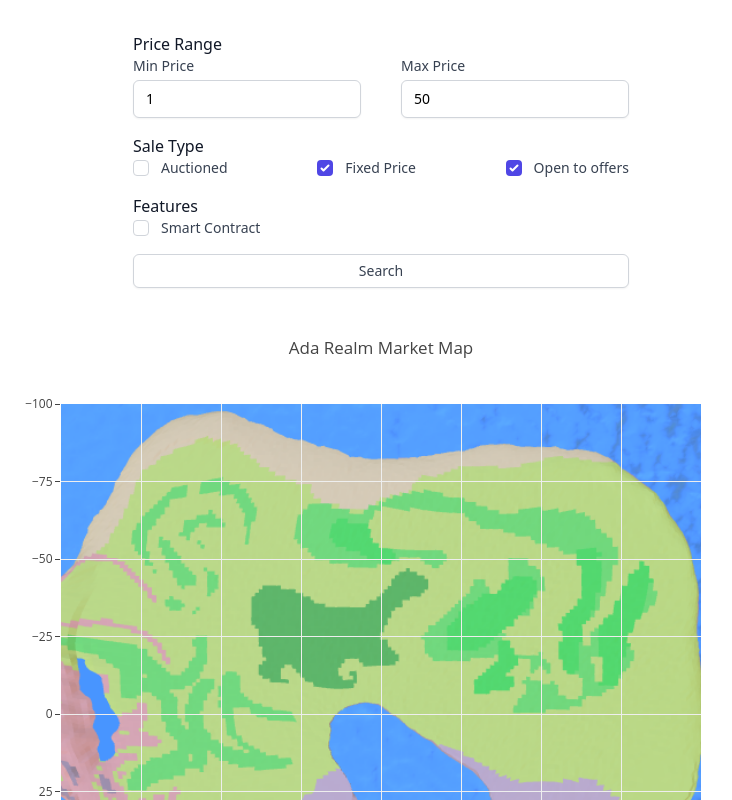
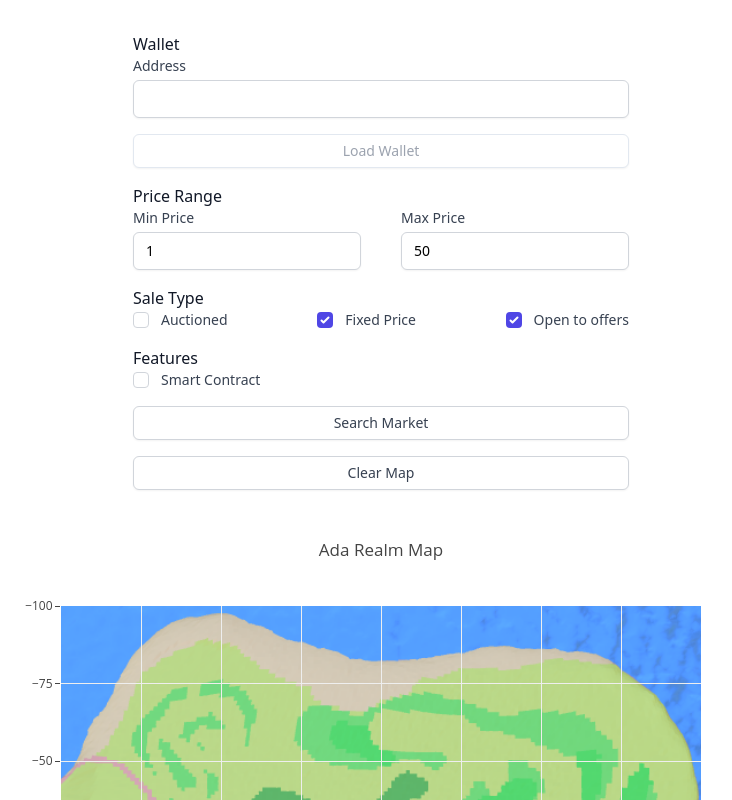
Before and after one commit to jurgel/adarealm-market-map, a Vue app: page / in a window 1280 px wide. Shown: the top 800 px of the page, without its empty margins (259-991 px from the left). Built offline with nearby package versions, Linux system fonts and the light colour scheme; a web font is replaced by a local one.

Commit message:
map add search by wallet address

```diff
--- a/src/components/Map.vue
+++ b/src/components/Map.vue
@@ -10,6 +10,8 @@ const plot = ref(null)
 
 defineExpose({ plot })
 
+const adarealmPolicy =
+  'b5240b3ae40bca2cc56b0fdfd7553724ccd18c56a98937d6b6f76265'
 const minX = -100
 const maxX = 100
 const minY = -100
@@ -27,10 +29,23 @@ const plotData = [
       '<b>%{text.name}</b><br><br>Plot %{x}, %{y}<br>Price: %{z}' +
       '<extra></extra>',
   },
+  {
+    x: [],
+    y: [],
+    text: [],
+    mode: 'markers',
+    type: 'scatter',
+    marker: {
+      size: 6,
+      color: 'rgb(204, 0, 255)',
+    },
+    hovertemplate:
+      '<b>%{text.name}</b><br><br>Plot %{x}, %{y}' + '<extra></extra>',
+  },
 ]
 
 const plotLayout = {
-  title: 'Ada Realm Market Map',
+  title: 'Ada Realm Map',
   xaxis: {
     range: [minX, maxX],
     fixedrange: true,
@@ -72,6 +87,7 @@ let saleTypeListing = ref(true)
 let saleTypeOffer = ref(true)
 let saleTypeAuction = ref(false)
 let featureSmartContract = ref(false)
+let walletAddress = ref('')
 
 let curRequestId = 0
 let curPriceMin = priceMin.value
@@ -84,6 +100,7 @@ let curFeatureSmartContract = featureSmartContract.value
 let loadingItemCount = ref(0)
 let loadingPage = ref(1)
 let loadingMaxPage = ref(0)
+let walletAssetCount = ref(0)
 
 for (var i = minX; i <= maxX; i++) {
   plotData[0].x.push(i)
@@ -93,7 +110,7 @@ for (var i = minY; i <= maxY; i++) {
   plotData[0].y.push(i)
 }
 
-const loadCnft = function (page) {
+const apiCnft = function (page) {
   const saleTypes = []
   if (curSaleTypeListing) {
     saleTypes.push('listing')
@@ -106,7 +123,7 @@ const loadCnft = function (page) {
   }
 
   return axios.post('https://api.cnft.io/market/listings', {
-    search: 'b5240b3ae40bca2cc56b0fdfd7553724ccd18c56a98937d6b6f76265',
+    search: adarealmPolicy,
     types: saleTypes,
     project: 'Ada Realm',
     sort: { _id: -1 },
@@ -120,9 +137,9 @@ const loadCnft = function (page) {
   })
 }
 
-const loadCnftAll = function (requestId, page) {
+const loadCnft = function (requestId, page) {
   loadingPage.value = page
-  loadCnft(page)
+  apiCnft(page)
     .then((response) => {
       if (
         requestId === curRequestId &&
@@ -146,7 +163,7 @@ const loadCnftAll = function (requestId, page) {
         Plotly.redraw('plot')
 
         if (page < loadingMaxPage.value) {
-          loadCnftAll(requestId, page + 1)
+          loadCnft(requestId, page + 1)
         }
       }
     })
@@ -179,7 +196,58 @@ const loadMarketData = function () {
   curFeatureSmartContract = featureSmartContract.value
 
   resetMarketData()
-  loadCnftAll(curRequestId, 1)
+  loadCnft(curRequestId, 1)
+}
+
+const apiPoolWallet = function () {
+  return axios.get('https://pool.pm/wallet/' + walletAddress.value)
+}
+
+const loadPoolWallet = function () {
+  walletAssetCount.value = 0
+  if (walletAddress.value.length > 0) {
+    apiPoolWallet()
+      .then((response) => {
+        if (response && response.data && response.data.tokens) {
+          response.data.tokens.forEach((el) => {
+            if (el.policy === adarealmPolicy) {
+              const ty = el.metadata.Coordinates.y
+              const tx = el.metadata.Coordinates.x
+              plotData[1].y.push(ty)
+              plotData[1].x.push(tx)
+              plotData[1].text.push({
+                name: el.name,
+              })
+
+              walletAssetCount.value++
+            }
+          })
+
+          Plotly.redraw('plot')
+        }
+      })
+      .catch((error) => {
+        console.log(error)
+      })
+  }
+}
+
+const resetWalletData = function () {
+  plotData[1].y = []
+  plotData[1].x = []
+}
+
+const loadWalletData = function () {
+  resetWalletData()
+  loadPoolWallet()
+}
+
+const clearMap = function () {
+  curRequestId++
+  resetMarketData()
+  resetWalletData()
+
+  Plotly.redraw('plot')
 }
 
 onMounted(() => {
@@ -195,6 +263,48 @@ onMounted(() => {
 
 <template>
   <div class="container mx-auto my-8">
+    <!-- Wallet Form -->
+    <div class="max-w-lg mx-auto px-2">
+      <div class="my-4">
+        <div class="text-base font-medium text-gray-900">Wallet</div>
+        <div class="">
+          <label
+            for="wallet-address"
+            class="block text-sm font-medium text-gray-700"
+          >
+            Address
+          </label>
+          <input
+            v-model="walletAddress"
+            type="text"
+            name="wallet-address"
+            class="mt-1 focus:ring-indigo-500 focus:border-indigo-500 block w-full shadow-sm sm:text-sm border-gray-300 rounded-md"
+          />
+        </div>
+      </div>
+
+      <div class="my-4">
+        <button
+          type="button"
+          class="w-full bg-white py-2 px-3 border border-gray-300 rounded-md shadow-sm text-sm leading-4 font-medium text-gray-700 hover:bg-gray-50 focus:outline-none focus:ring-2 focus:ring-offset-2 focus:ring-indigo-500 disabled:cursor-not-allowed disabled:bg-white disabled:text-gray-400 disabled:border-slate-200"
+          :disabled="walletAddress.length <= 0"
+          @click="loadWalletData"
+        >
+          Load Wallet
+        </button>
+      </div>
+
+      <div class="my-4">
+        <p
+          v-if="walletAssetCount > 0"
+          class="text-center text-sm text-gray-500"
+        >
+          {{ walletAssetCount }} Assets
+        </p>
+      </div>
+    </div>
+
+    <!-- Market Form -->
     <div class="max-w-lg mx-auto px-2">
       <div class="my-4">
         <div class="text-base font-medium text-gray-900">Price Range</div>
@@ -306,7 +416,7 @@ onMounted(() => {
           class="w-full bg-white py-2 px-3 border border-gray-300 rounded-md shadow-sm text-sm leading-4 font-medium text-gray-700 hover:bg-gray-50 focus:outline-none focus:ring-2 focus:ring-offset-2 focus:ring-indigo-500"
           @click="loadMarketData"
         >
-          Search
+          Search Market
         </button>
       </div>
 
@@ -315,6 +425,18 @@ onMounted(() => {
           {{ loadingItemCount }} Assets | Page {{ loadingPage }} of
           {{ loadingMaxPage }}
         </p>
+      </div>
+    </div>
+
+    <div class="max-w-lg mx-auto px-2">
+      <div class="my-4">
+        <button
+          type="button"
+          class="w-full bg-white py-2 px-3 border border-gray-300 rounded-md shadow-sm text-sm leading-4 font-medium text-gray-700 hover:bg-gray-50 focus:outline-none focus:ring-2 focus:ring-offset-2 focus:ring-indigo-500 disabled:cursor-not-allowed disabled:bg-white disabled:text-gray-400 disabled:border-slate-200"
+          @click="clearMap"
+        >
+          Clear Map
+        </button>
       </div>
     </div>
 
```
